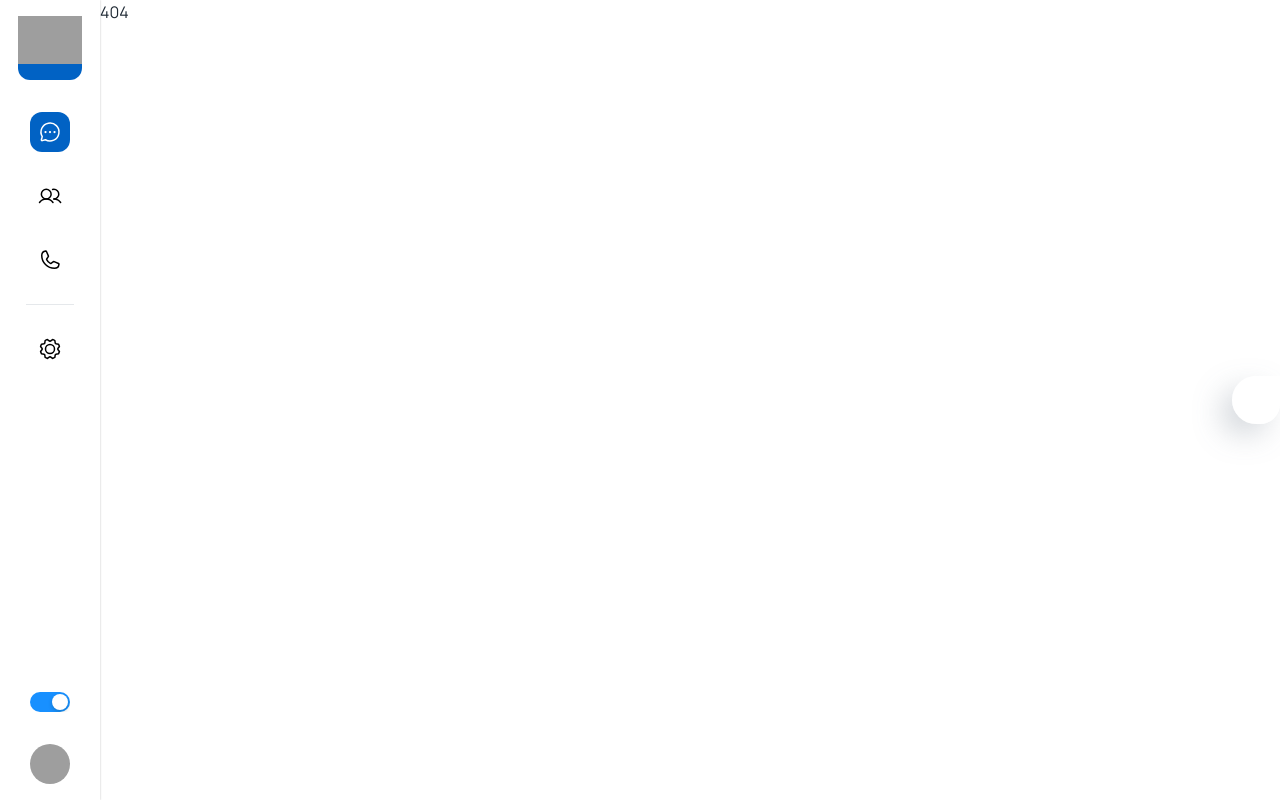
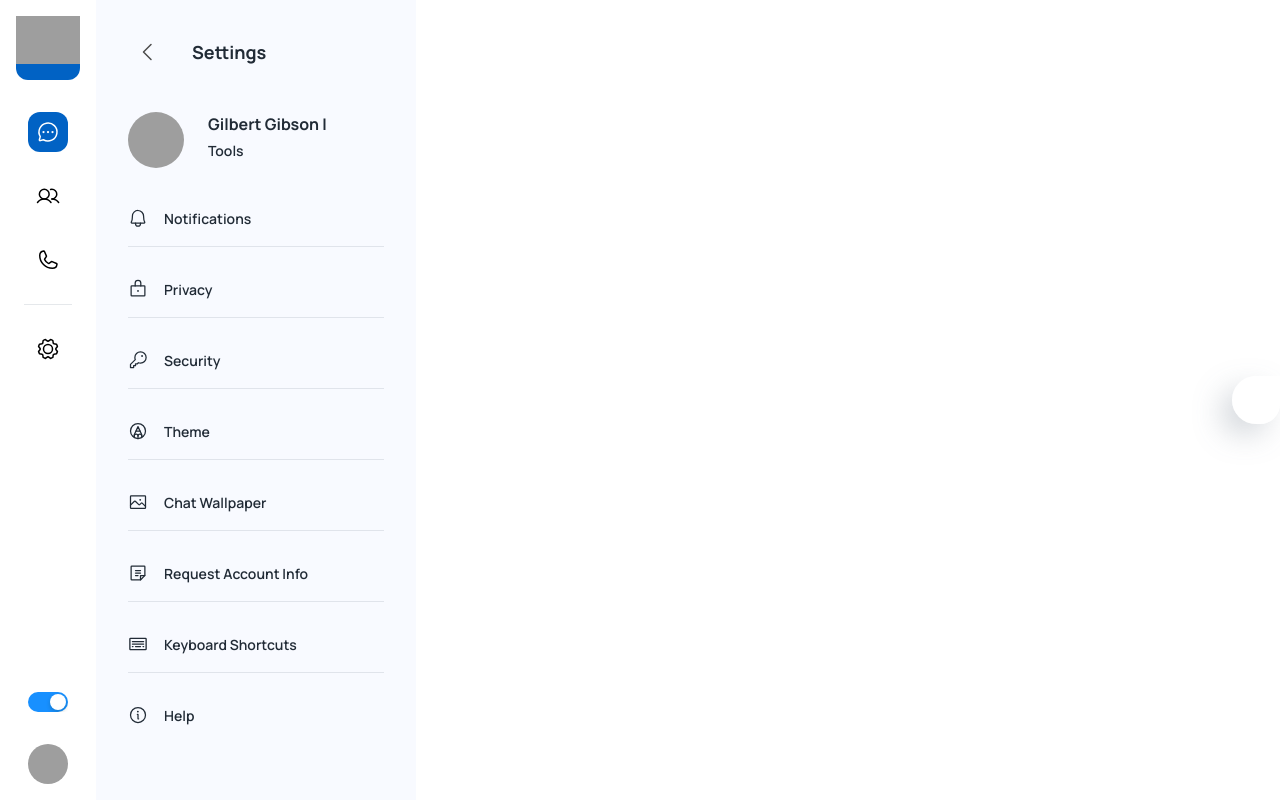
Before and after one commit to DulanjaliSenarathna/react-chat-app, a React (Create React App) app: page /settings in a window 1280 px wide. Before the commit this address led to /404. Built offline with nearby package versions, Linux system fonts and the light colour scheme; grey boxes are pictures that could not be loaded; some icons are missing.

Commit message:
Settings side bar done

```diff
--- /dev/null
+++ b/src/pages/dashboard/Settings.js
@@ -0,0 +1,110 @@
+import { Avatar, Box, Divider, IconButton, Stack, Typography } from '@mui/material'
+import React from 'react';
+import { useTheme } from "@mui/material/styles";
+import { Bell, CaretLeft, Image, Info, Key, Keyboard, Lock, Note, PencilCircle } from 'phosphor-react';
+import { faker } from '@faker-js/faker';
+
+const Settings = () => {
+    const theme = useTheme();
+
+    const list = [
+      {
+        key:0,
+        icon: <Bell size={20}/>,
+        title: 'Notifications',
+        onclick: () =>{}
+      },
+      {
+        key:1,
+        icon: <Lock size={20}/>,
+        title: 'Privacy',
+        onclick: () =>{}
+      },
+      {
+        key:2,
+        icon: <Key size={20}/>,
+        title: 'Security',
+        onclick: () =>{}
+      },
+      {
+        key:3,
+        icon: <PencilCircle size={20}/>,
+        title: 'Theme',
+        //onclick: handleOpenTheme
+        onclick: () =>{}
+      },
+      {
+        key:4,
+        icon: <Image size={20}/>,
+        title: 'Chat Wallpaper',
+        onclick: () =>{}
+      },
+      {
+        key:5,
+        icon: <Note size={20}/>,
+        title: 'Request Account Info',
+        onclick: () =>{}
+      },
+      {
+        key:6,
+        icon: <Keyboard size={20}/>,
+        title: 'Keyboard Shortcuts',
+        //onclick: handleOpenShortcuts
+        onclick: () =>{}
+      },
+      {
+        key:7,
+        icon: <Info size={20}/>,
+        title: 'Help',
+        onclick: () =>{}
+      },
+    ]
+
+  return (
+    <>
+    <Stack direction='row' sx={{width:'100%'}}>
+        {/* Left panel */}
+        <Box sx={{overflow:'scroll', height:'100vh', width:320,
+        backgroundColor:theme.palette.mode === 'light' ? '#F8FAFF' : theme.palette.background,
+        boxShadow:'0px 0px 2px rgba(0)'}}>
+            <Stack p={4} spacing={5}>
+                {/* Header */}
+                <Stack direction={'row'} alignItems='center' spacing={3}>
+                    <IconButton>
+                        <CaretLeft size={24} color='#4B4B4B'/>
+                    </IconButton>
+                    <Typography variant='h6'>Settings</Typography>
+                </Stack>
+                {/* Profile */}
+                <Stack direction='row' spacing={3}>
+                    <Avatar sx={{height:56, width:56}} src={faker.image.avatar()} alt={faker.name.fullName()}/>
+                    <Stack spacing={0.5}>
+                        <Typography variant='article'>
+                            {faker.name.fullName()}
+                        </Typography>
+                        <Typography variant='body2'>
+                            {faker.random.words()}
+                        </Typography>
+                    </Stack>
+                </Stack>
+                {/* List of options */}
+                <Stack spacing={4}>
+                    {list.map(({key,icon,title,onclick})=> <>
+                        <Stack spacing={2} sx={{cursor:'pointer'}} onclick={onclick}>
+                            <Stack direction='row' spacing={2} >
+                                {icon}
+                                <Typography variant='body2'>{title}</Typography>
+                            </Stack>
+                            {key != 7 && <Divider/>}
+                        </Stack>
+                    </>)}
+                </Stack>
+            </Stack>
+        </Box>
+        {/* Right panel */}
+    </Stack>
+    </>
+  )
+}
+
+export default Settings
--- a/src/routes/index.js
+++ b/src/routes/index.js
@@ -7,6 +7,7 @@ import DashboardLayout from "../layouts/dashboard";
 // config
 import { DEFAULT_PATH } from "../config";
 import LoadingScreen from "../components/LoadingScreen";
+//import Settings from "../pages/dashboard/Settings";
 
 const Loadable = (Component) => (props) => {
   return (
@@ -24,7 +25,7 @@ export default function Router() {
       children: [
         { element: <Navigate to={DEFAULT_PATH} replace />, index: true },
         { path: "app", element: <GeneralApp /> },
-
+        { path: "settings", element: <Settings /> },
         { path: "404", element: <Page404 /> },
         { path: "*", element: <Navigate to="/404" replace /> },
       ],
@@ -36,4 +37,8 @@ export default function Router() {
 const GeneralApp = Loadable(
   lazy(() => import("../pages/dashboard/GeneralApp")),
 );
+
+const Settings = Loadable(
+  lazy(() => import("../pages/dashboard/Settings")),
+);
 const Page404 = Loadable(lazy(() => import("../pages/Page404")));
```
